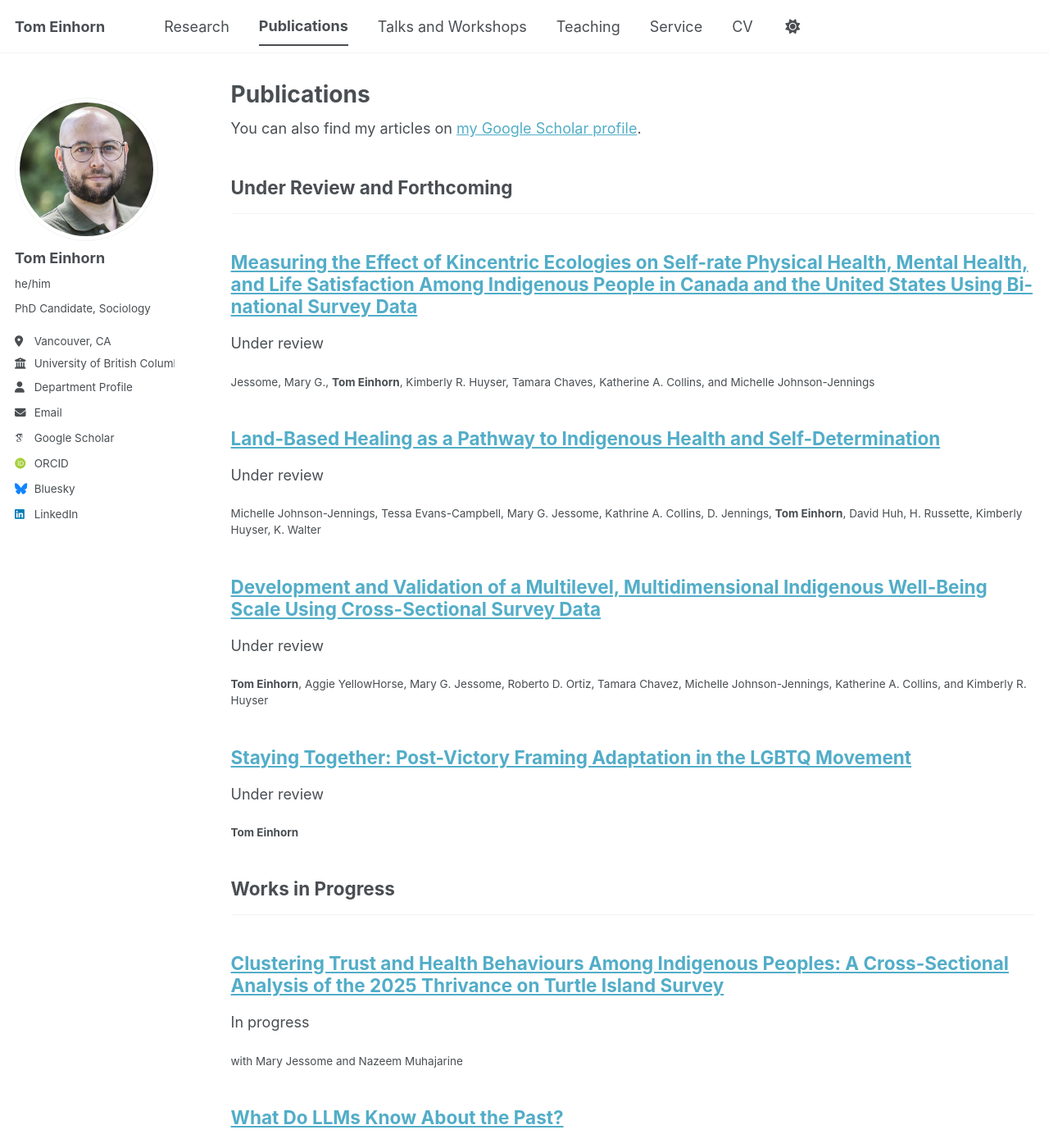
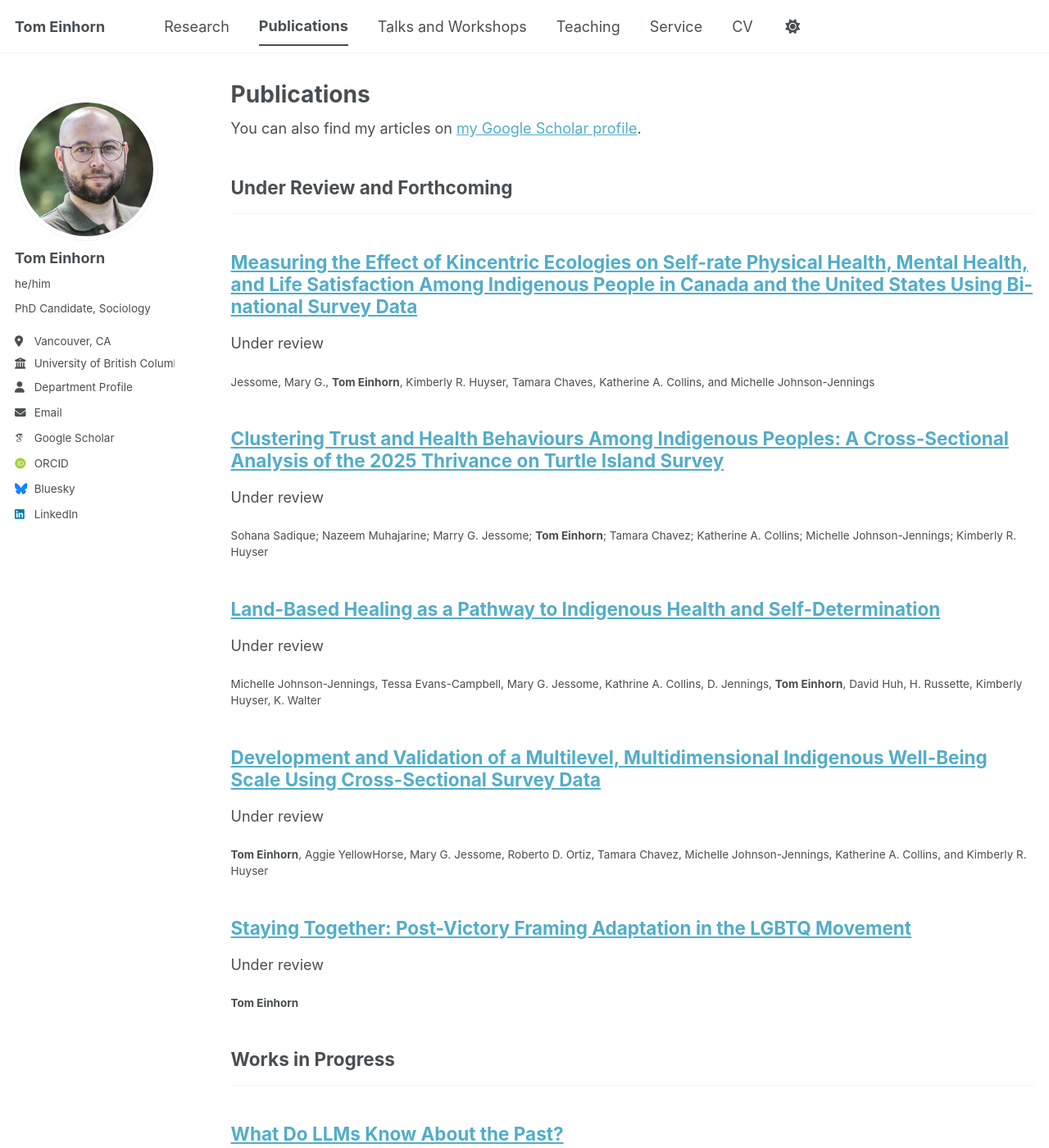
Before and after one commit to TomEinhorn/tomeinhorn.github.io, a Jekyll site: the page built from _pages/publications.html, in a window 1280 px wide and 1400 px high. Shown: the whole window at 82% size. Built offline with Jekyll 4.4.1, drawn with Linux system fonts in a browser that asks for light colours; some web fonts are replaced; a script bundle is joined from its source files by our own code; library files that are not in the unit come from our copies.

Commit message:
Update publication details for ClutTOTI

```diff
--- a/_publications/2026-ClutTOTI.md
+++ b/_publications/2026-ClutTOTI.md
@@ -1,10 +1,10 @@
 ---
 title: "Clustering Trust and Health Behaviours Among Indigenous Peoples: A Cross-Sectional Analysis of the 2025 Thrivance on Turtle Island Survey"
 collection: publications
-category: inprogress
-status:
+category: forthcoming
+status: "Under review"
 permalink: /publication/2026-ClutTOTI
-authors: "Mary Jessome and Nazeem Muhajarine"
+authors: "Sohana Sadique; Nazeem Muhajarine; Marry G. Jessome; <b>Tom Einhorn</b>; Tamara Chavez; Katherine A. Collins; Michelle Johnson-Jennings; Kimberly R. Huyser"
 date: 2026-06-01
 venue:
 volume:
```
